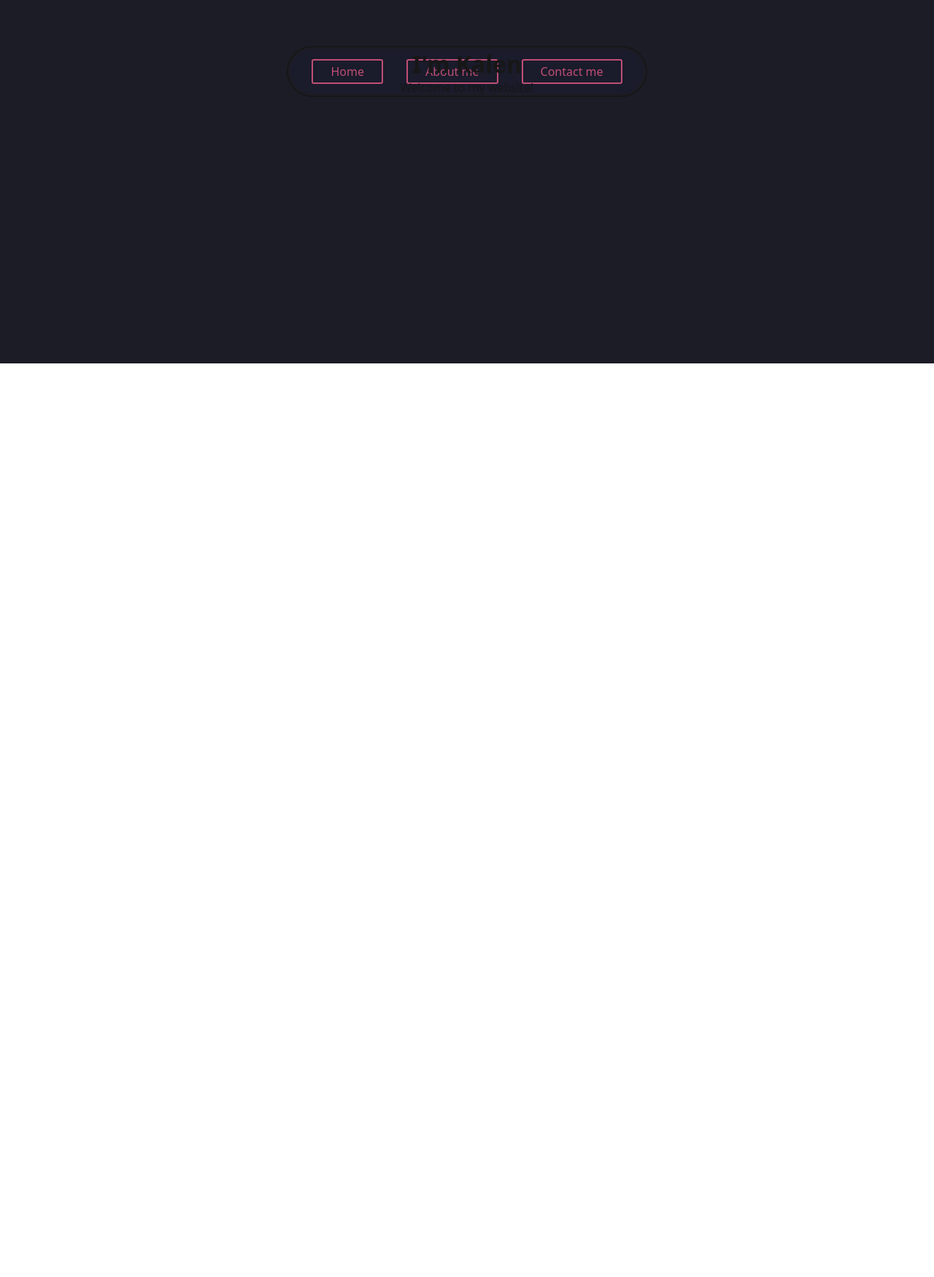
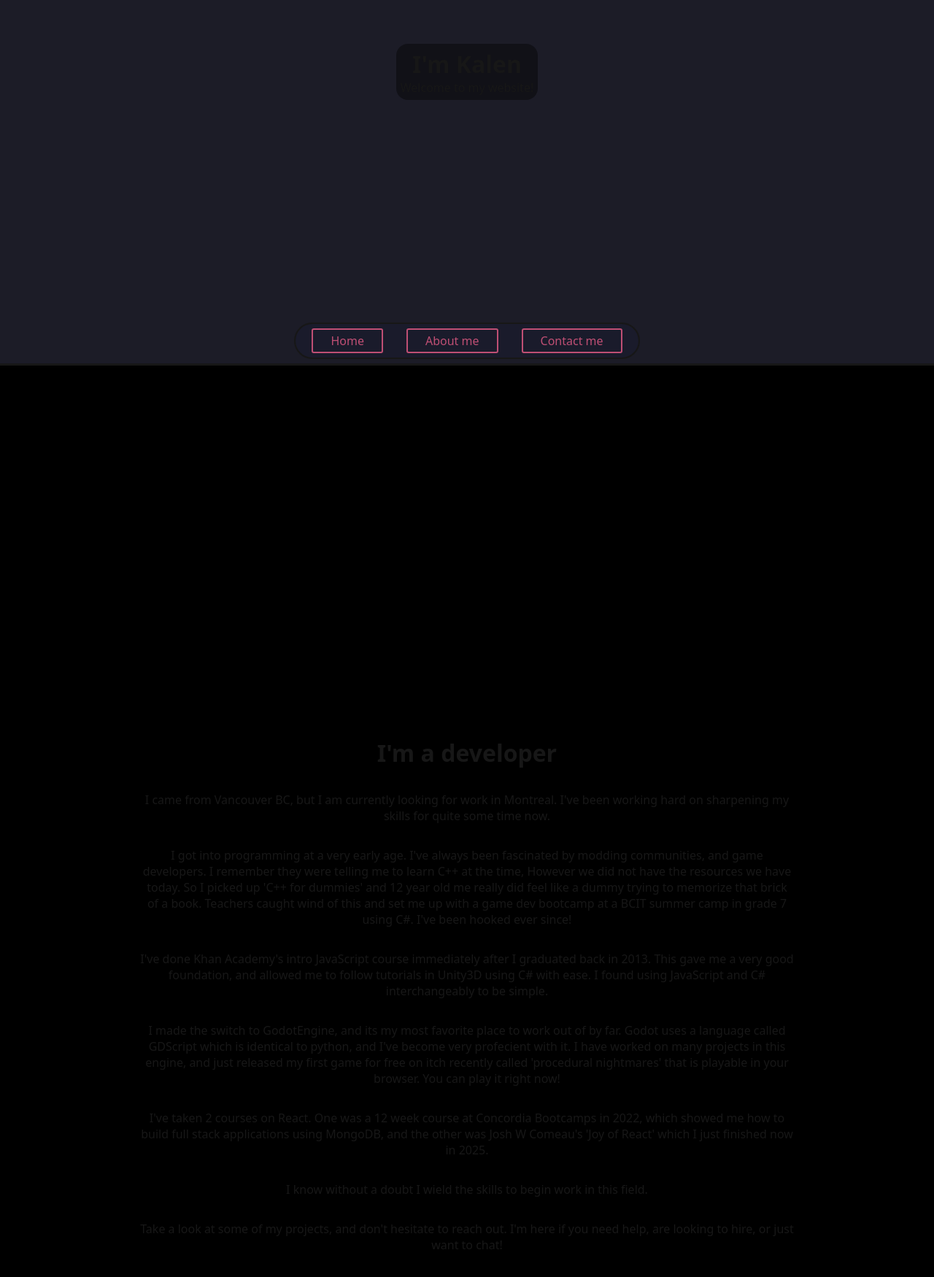
Before and after one commit to K413N/portfolio-2025, a Next.js app: page / in a window 1280 px wide. Shown: the part 302-2052 px from the top of the page at 73% size. Before the commit the page ends 800 px from the top, so only its background shows below. Built offline with nearby package versions, Linux system fonts and the light colour scheme.

Commit message:
life story added

```diff
--- a/src/app/layout.js
+++ b/src/app/layout.js
@@ -23,8 +23,8 @@ export default function RootLayout({ children }) {
     <html lang="en">
       <body className={`${geistSans.variable} ${geistMono.variable}`}>
         <EverythingWrapper>
+        {children}
       <Navbar />
-        {children}
       </EverythingWrapper>
       </body>
     </html>
--- a/src/app/welcome/page.js
+++ b/src/app/welcome/page.js
@@ -6,21 +6,111 @@ import bgvideo from '../../../videos/bgvideo.mp4';
 import './bgvidstyles.css'
 
 const WelcomeWrapper = styled.div`
+display: flex;
+flex-direction: column;
+justify-content: space-evenly;
+align-items: center;
+background-color: #000000ff;
+outline: solid;
+`
+const VidWrapper = styled.div`
 width: 100vw;
 height: 100vh;
 background-color: #1c1c27ff;
 outline: solid;
 `
 
+const Overlay = styled.div`
+display: flex;
+justify-content: center;
+align-items: center;
+flex-direction: column;
+position: absolute;
+border-radius: 16px;
+padding: 6px;
+background-color: rgba(0,0,0,0.4);
+`
+
+const Spacer = styled.div`
+height: 512px;
+`
+
+const SmallSpacer = styled.div`
+height: 32px;
+`
+
+const Intro = styled.div`
+background-color: black;
+display: flex;
+flex-direction: column;
+justify-content: space-around;
+align-items: center;
+text-align: center;
+height: 100%;
+width: 70%;
+`
+
 function Welcome() {
   return (
     <WelcomeWrapper>
-      <BackgroundVideo className="bgvid" src={bgvideo} autoPlay loop muted />
+       <VidWrapper>
+       <BackgroundVideo className="bgvid" src={bgvideo} autoPlay loop muted />
+      </VidWrapper>
       <div className="content">
+      <Overlay>
       <h1>I'm Kalen</h1>
       <p>Welcome to my website!</p>
-
+      </Overlay>
       </div>
+      <Spacer />
+        <Intro>
+          <h1>I'm a developer</h1>
+          <SmallSpacer />
+          <p>
+            I came from Vancouver BC, but I am currently looking for work in Montreal.
+            I've been working hard on sharpening my skills for quite some time now.
+          </p>
+          <SmallSpacer />
+          <p>
+            I got into programming at a very early age. I've always been fascinated
+            by modding communities, and game developers.
+            I remember they were telling me to learn C++ at the time, However we did not
+            have the resources we have today. So I picked up 'C++ for dummies'
+            and 12 year old me really did feel like a dummy trying to memorize that brick of a book.
+            Teachers caught wind of this and set me up with a game dev bootcamp at a BCIT summer camp in grade 7 using C#.
+            I've been hooked ever since!
+          </p>
+          <SmallSpacer />
+          <p>
+            I've done Khan Academy's intro JavaScript course immediately after I graduated back in 2013.
+            This gave me a very good foundation, and allowed me to follow
+            tutorials in Unity3D using C# with ease. I found using JavaScript and C# interchangeably to be simple.
+          </p>
+          <SmallSpacer />
+          <p>
+            I made the switch to GodotEngine, and its my most favorite place to work out of by far.
+            Godot uses a language called GDScript which is identical to python, and I've become very profecient with it.
+            I have worked on many projects in this engine, and just released my first game for free on itch recently
+            called 'procedural nightmares' that is playable in your browser. You can play it right now!
+          </p>
+          <SmallSpacer />
+          <p>
+            I've taken 2 courses on React. One was a 12 week course at
+            Concordia Bootcamps in 2022, which showed me how to build full stack applications using MongoDB,
+            and the other was Josh W Comeau's 'Joy of React' which I just finished now in 2025.
+          </p>
+          <SmallSpacer />
+          <p>
+            I know without a doubt I wield the skills
+            to begin work in this field.
+          </p>
+          <SmallSpacer />
+          <p>
+            Take a look at some of my projects, and don't hesitate to reach out.
+            I'm here if you need help, are looking to hire, or just want to chat!
+          </p>
+        </Intro>
+        <Spacer />
     </WelcomeWrapper>
   );
 }
--- a/src/components/EverythingWrapper/EverythingWrapper.js
+++ b/src/components/EverythingWrapper/EverythingWrapper.js
@@ -6,7 +6,6 @@ const PageWrapper = styled.div`
 display: flex;
 flex-direction: column;
 align-items: center;
-justify-content: center;
 width: 100%;
 height: 100%;
 background-color: rgba(26, 13, 13, 1);
--- a/src/components/Navbar/Navbar.js
+++ b/src/components/Navbar/Navbar.js
@@ -3,20 +3,23 @@ import React from "react";
 import styled from "styled-components";
 import Link from "next/link";
 
-const NavWrapper = styled.div`
+const NavContainer = styled.div`
   display: flex;
+  align-items: stretch;
   justify-content: center;
-  align-items: stretch;
   flex-direction: row;
   background-color: #1a1b2bff;
-  padding: 12px;
+  padding: 6px;
   border-top-color: #ffffff;
   border-bottom-color: #1a1b2bff;
   outline: solid;
-  outline-offset: 4px;
   outline-width: 2px;
   border-radius: 32px;
-  position: fixed;
+`
+const NavWrapper = styled.div`
+position: fixed;
+bottom: 0;
+margin-bottom: 8px;
 `
 
 const NavButton = styled(Link)`
@@ -40,9 +43,11 @@ const NavButton = styled(Link)`
 function Navbar() {
   return (
     <NavWrapper>
-      <NavButton href="/" className="navbutton">Home</NavButton>
-      <NavButton href="/about" className="navbutton">About me</NavButton>
-      <NavButton href="/contact" className="navbutton">Contact me</NavButton>
+      <NavContainer>
+        <NavButton href="/" className="navbutton">Home</NavButton>
+        <NavButton href="/about" className="navbutton">About me</NavButton>
+        <NavButton href="/contact" className="navbutton">Contact me</NavButton>
+      </NavContainer>
     </NavWrapper>
   );
 }
```
